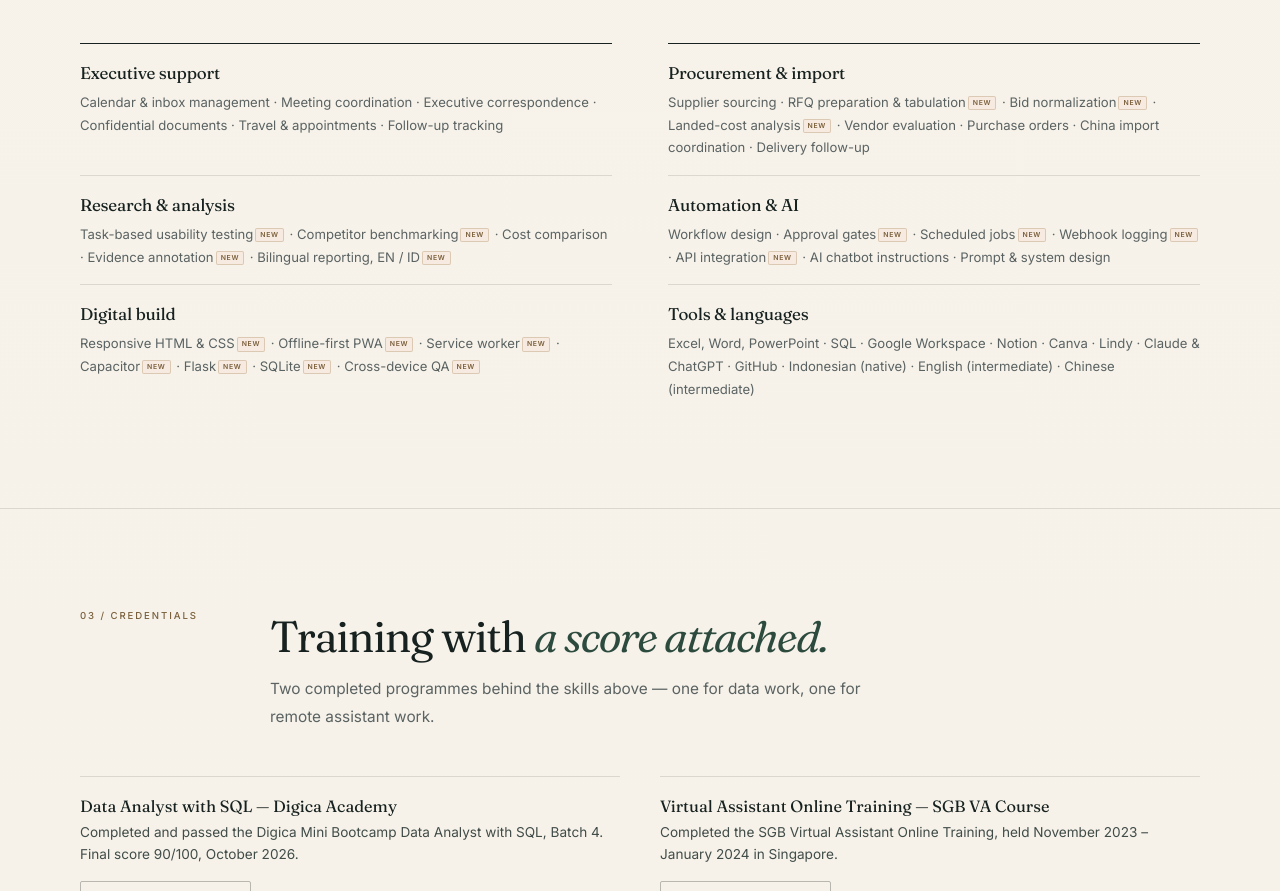
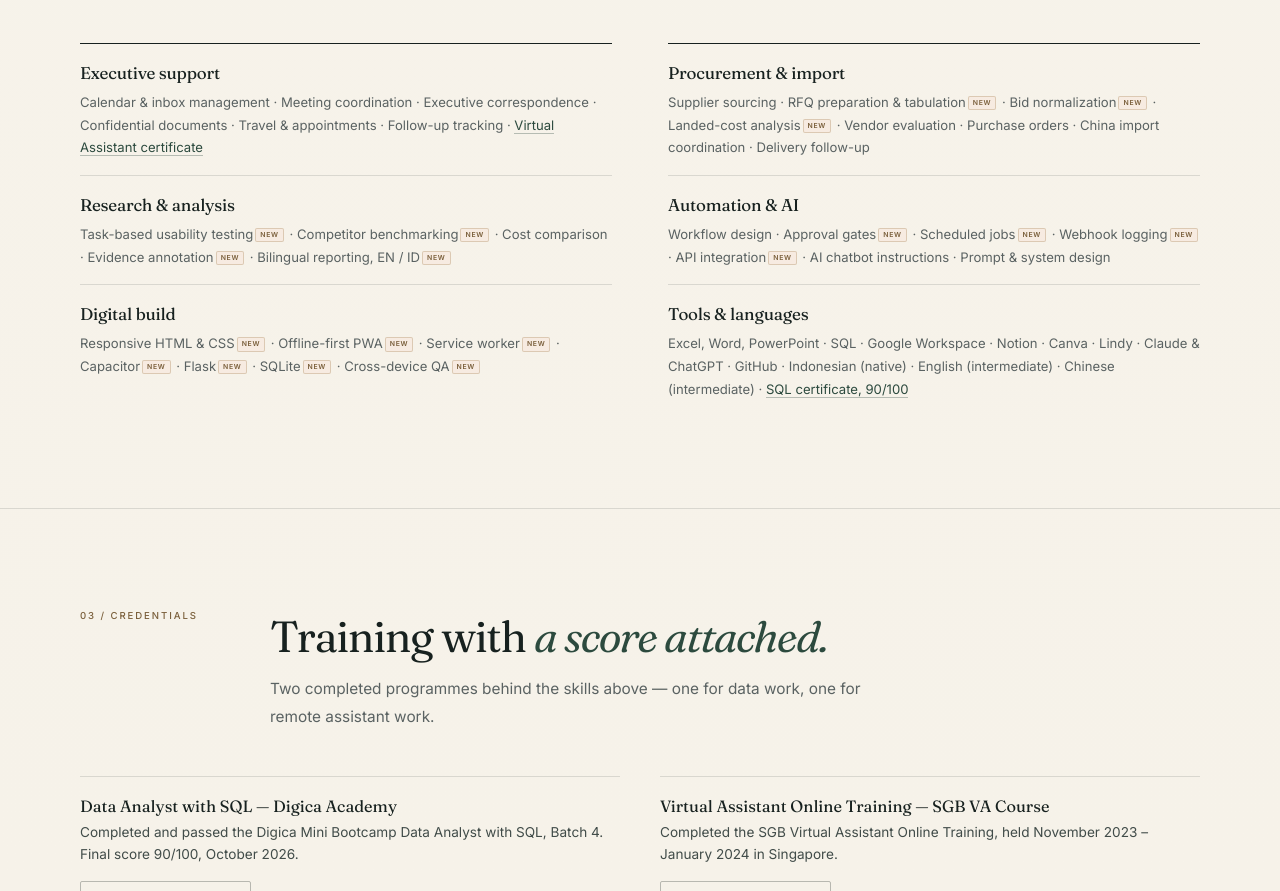
Before and after one commit to italiani1119-luck/italiani1119-luck.github.io, a plain HTML site: page cv.html in a window 1280 px wide. Shown: the part 2489-3380 px from the top of the page. Drawn offline with Linux system fonts and the light colour scheme.

Commit message:
Link both certificates from their skill groups

```diff
--- a/cv.html
+++ b/cv.html
@@ -237,7 +237,7 @@
       <div class="cv-skills">
         <div class="cv-skill">
           <h3>Executive support</h3>
-          <p>Calendar &amp; inbox management · Meeting coordination · Executive correspondence · Confidential documents · Travel &amp; appointments · Follow-up tracking</p>
+          <p>Calendar &amp; inbox management · Meeting coordination · Executive correspondence · Confidential documents · Travel &amp; appointments · Follow-up tracking · <a class="cv-link" href="assets/docs/certificates/sgb-virtual-assistant-2024.pdf" target="_blank" rel="noopener">Virtual Assistant certificate</a></p>
         </div>
         <div class="cv-skill">
           <h3>Procurement &amp; import</h3>
@@ -257,7 +257,7 @@
         </div>
         <div class="cv-skill">
           <h3>Tools &amp; languages</h3>
-          <p>Excel, Word, PowerPoint · SQL · Google Workspace · Notion · Canva · Lindy · Claude &amp; ChatGPT · GitHub · Indonesian (native) · English (intermediate) · Chinese (intermediate)</p>
+          <p>Excel, Word, PowerPoint · SQL · Google Workspace · Notion · Canva · Lindy · Claude &amp; ChatGPT · GitHub · Indonesian (native) · English (intermediate) · Chinese (intermediate) · <a class="cv-link" href="assets/docs/certificates/digica-data-analyst-sql-2026.pdf" target="_blank" rel="noopener">SQL certificate, 90/100</a></p>
         </div>
       </div>
     </div>
```
